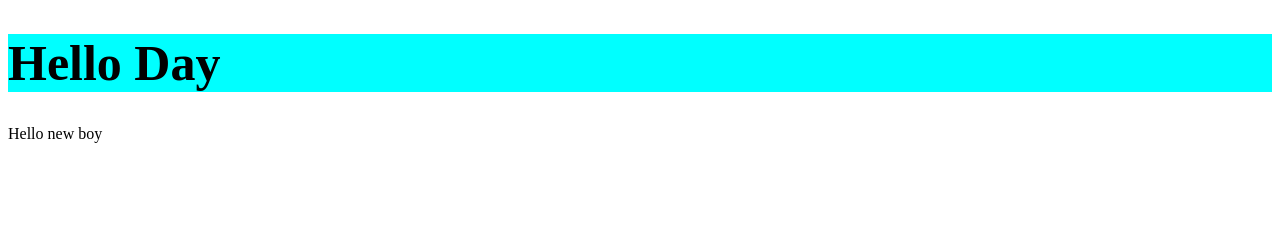
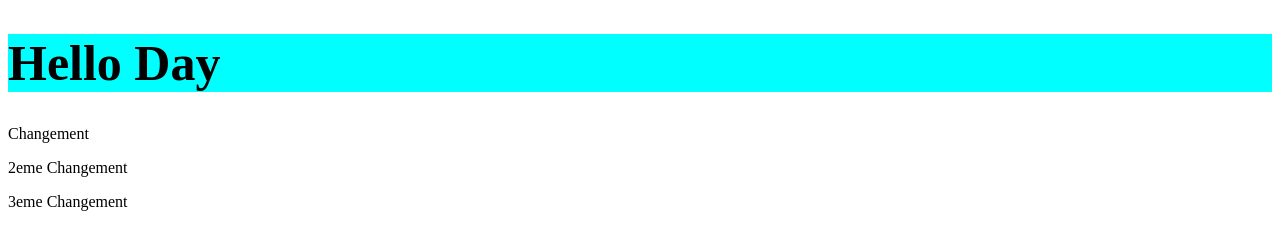
Before and after one commit to ktiteux/1WDEV-2021, a plain HTML site: page index.html in a window 1280 px wide. Drawn offline with Linux system fonts and the light colour scheme.

Commit message:
add 3rd paragraph and meta charset

```diff
--- a/index.html
+++ b/index.html
@@ -2,13 +2,16 @@
 <html>
 
 <head>
+<meta charset="utf-8">
   <title>Day 10</title>
   <link href="index.css" rel="stylesheet" />
 </head>
 
 <body>
   <h1>Hello Day</h1>
-  <p>Hello new boy</p>
+  <p>Changement</p>
+  <p>2eme Changement</p>
+<p>3eme Changement</p>
 </body>
 
 </html>
```
